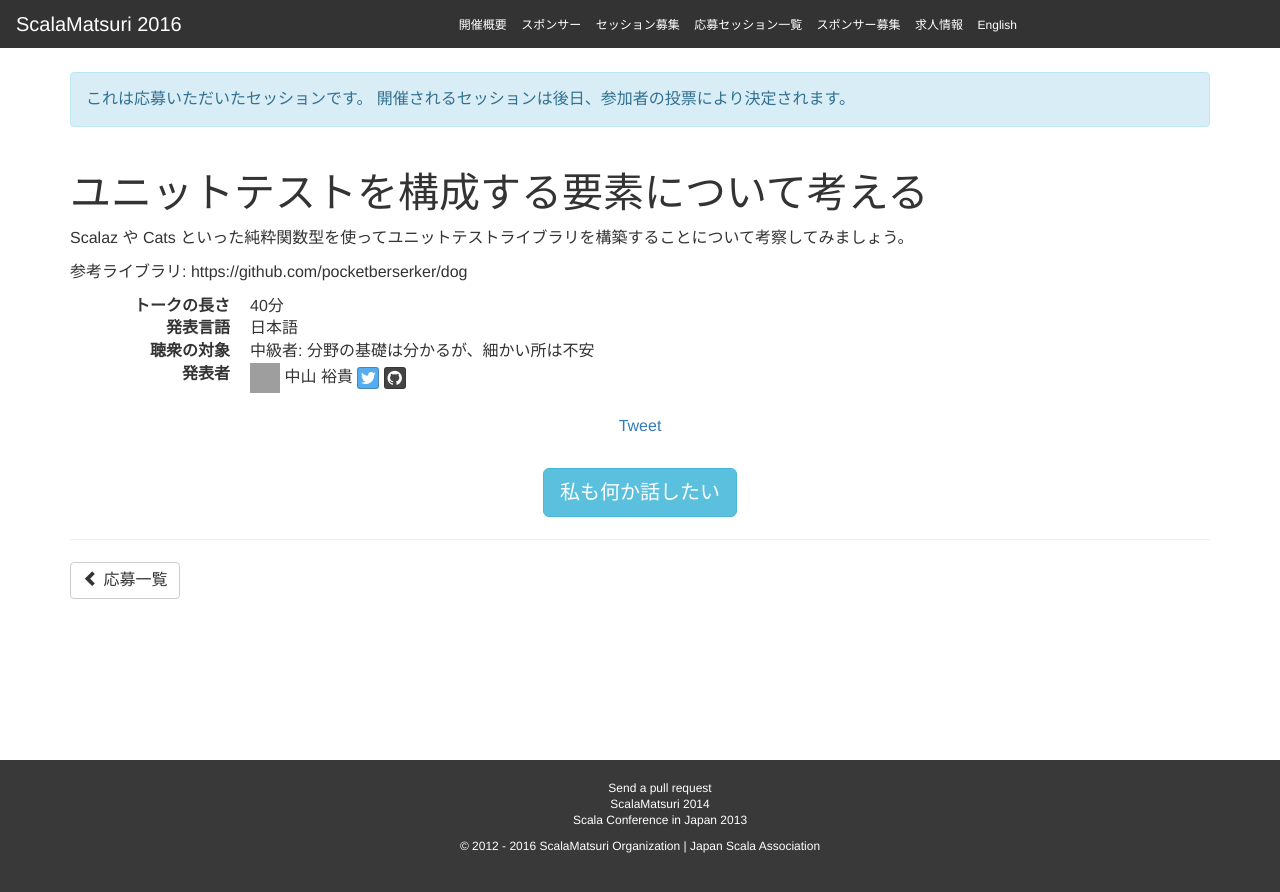
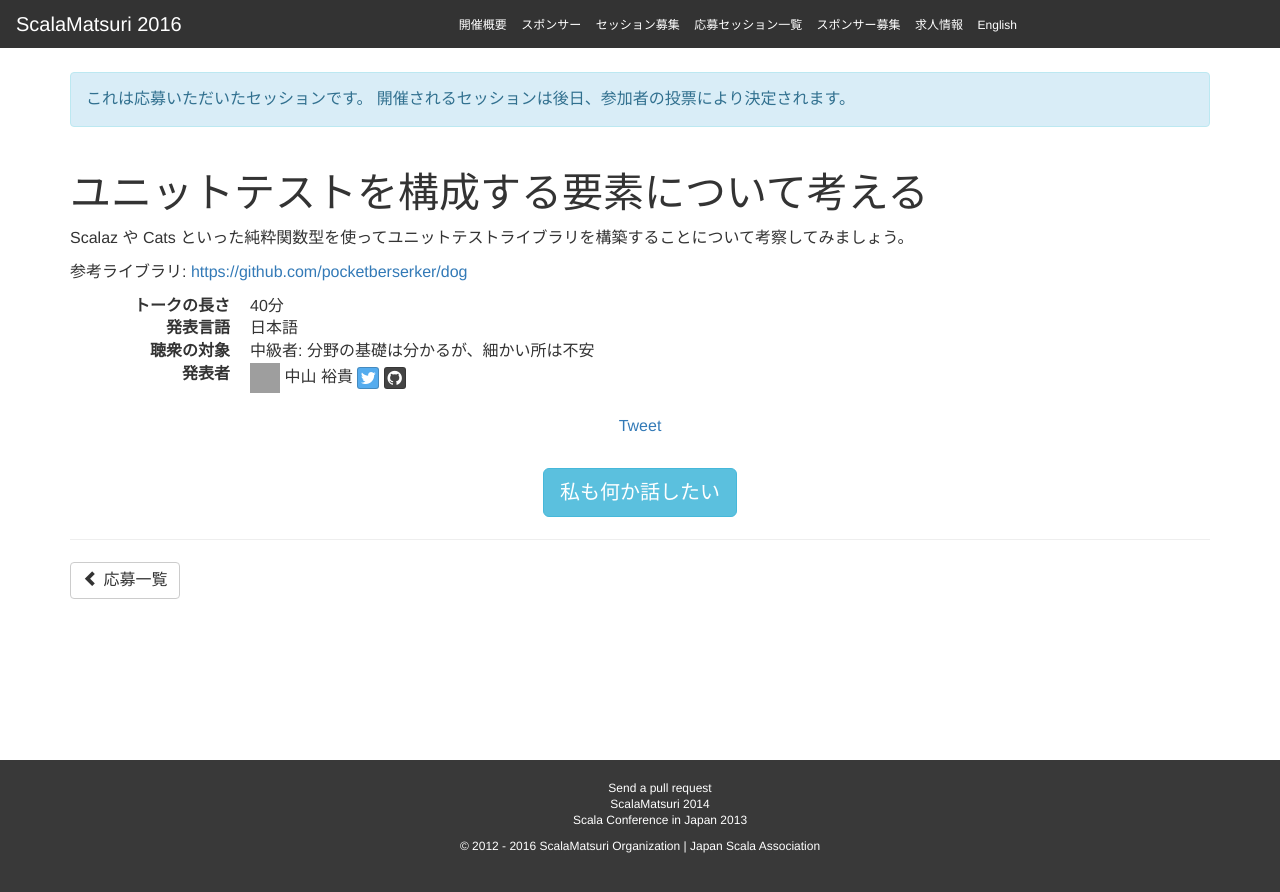
Before and after one commit to scalajp/2016.scalamatsuri.org, a Jekyll site: the page built from _candidates_ja/YukiNakayama_2.html, in a window 1280 px wide. Shown: the top 892 px of the page. Built offline with Jekyll 4.4.1, drawn with Linux system fonts in a browser that asks for light colours; nearby versions of some CDN libraries; comment, search, counter and statistics services are not loaded; part of the change alters nothing that is shown; grey boxes are pictures that could not be loaded.

Commit message:
add a link tag

```diff
--- a/_candidates_ja/YukiNakayama_2.html
+++ b/_candidates_ja/YukiNakayama_2.html
@@ -11,4 +11,4 @@ organization:
 ---
 <p>Scalaz や Cats といった純粋関数型を使ってユニットテストライブラリを構築することについて考察してみましょう。</p>
 
-<p>参考ライブラリ: https://github.com/pocketberserker/dog</p>
+<p>参考ライブラリ: <a href="https://github.com/pocketberserker/dog">https://github.com/pocketberserker/dog</a></p>
```
